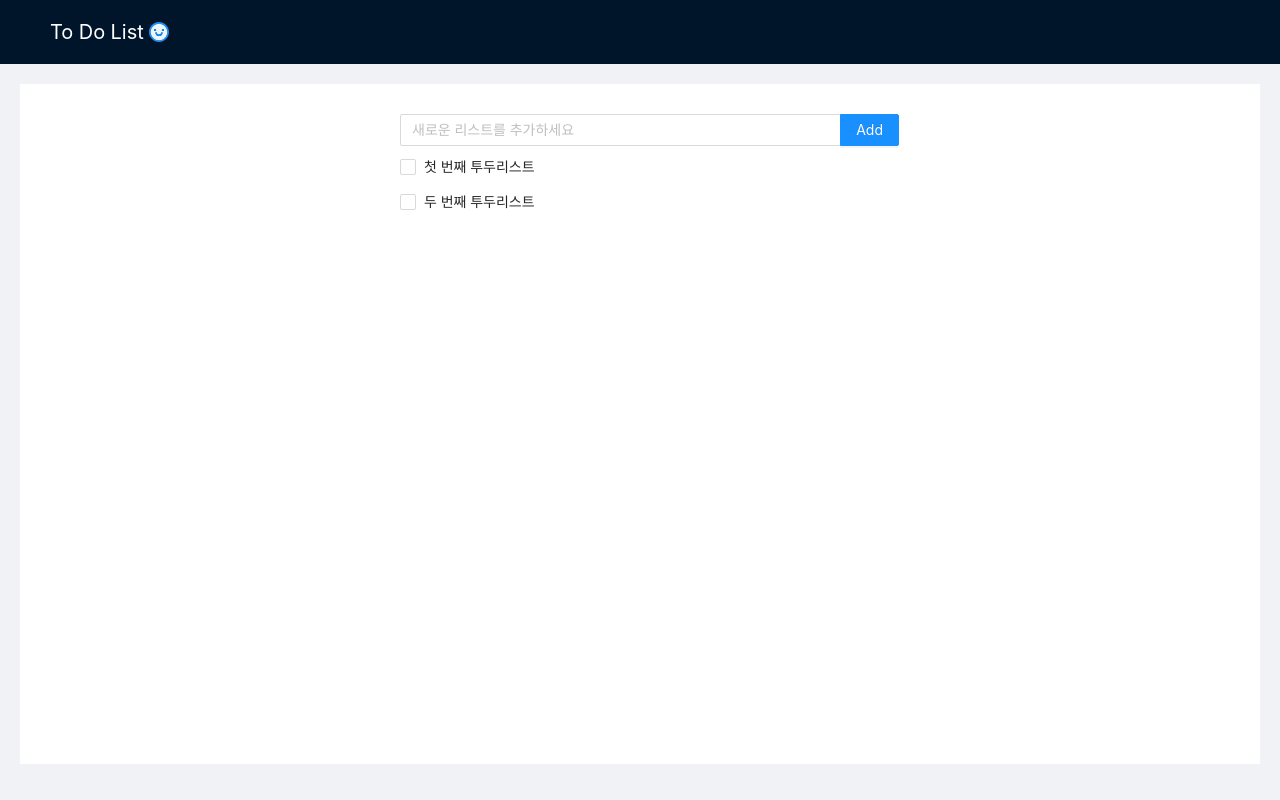
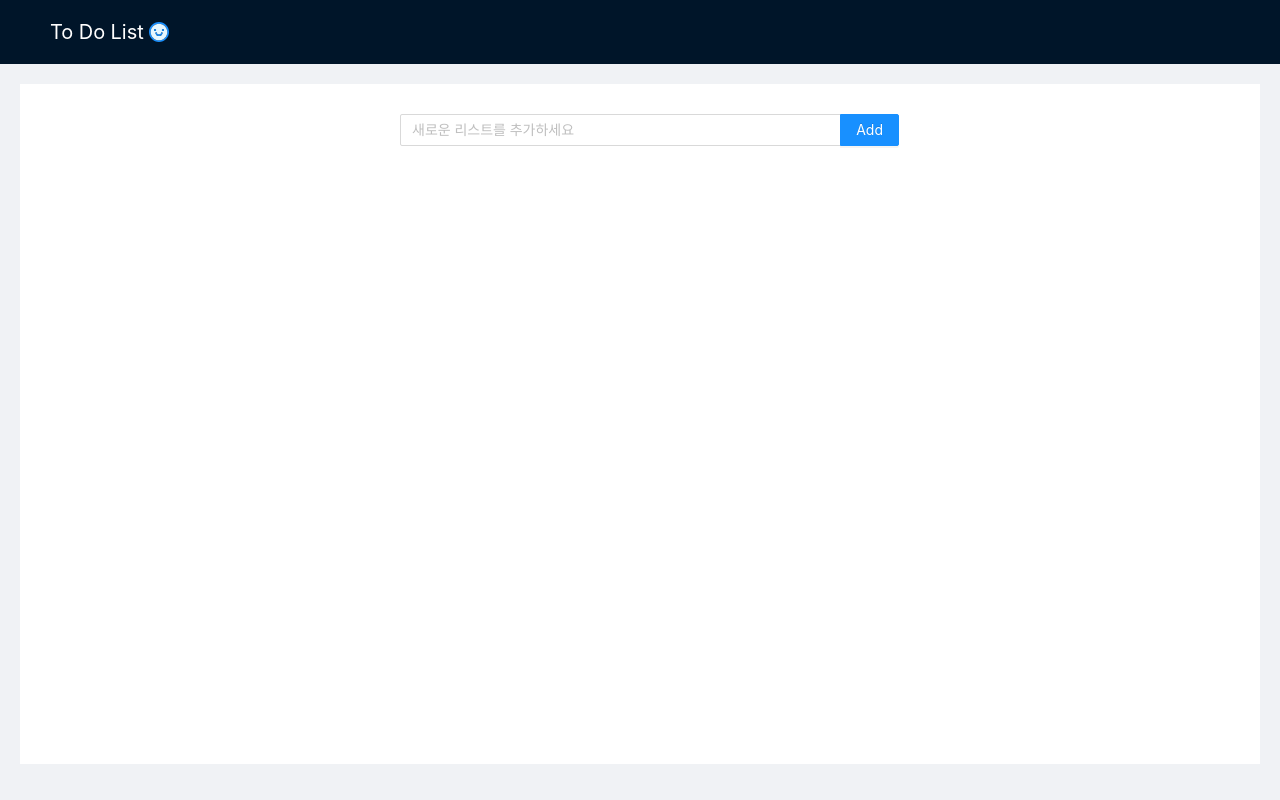
Before and after one commit to W00JIN/Study, a React (Create React App) app in the folder TodoList/client/todo-react-app/: page /todo in a window 1280 px wide. Built offline with nearby package versions, Linux system fonts and the light colour scheme.

Commit message:
feat : Add onClick handler

```diff
--- a/TodoList/client/todo-react-app/src/components/views/Main/Main.js
+++ b/TodoList/client/todo-react-app/src/components/views/Main/Main.js
@@ -1,5 +1,5 @@
 import React from 'react'
-import { Layout } from 'antd'
+import { Layout, List } from 'antd'
 import 'antd/dist/antd.min.css'
 import NavBar from '../NavBar/NavBar'
 import AddTodo from '../Todo/AddTodo'
@@ -12,19 +12,24 @@ class Main extends React.Component{
     constructor(props){
         super(props)
         this.state = {
-            items : [
-                {id:0, title : "첫 번째 투두리스트", done : true},
-                {id:1, title : "두 번째 투두리스트", done : true}
-            ]
+            items : []
         }
+    }
+    addTodo = (item) => {
+        const thisItems = this.state.items
+        item.id = "ID-" + thisItems.length
+        item.done = false
+        thisItems.push(item)
+        this.setState({ items : thisItems })
+        console.log("items : ", this.state.items)
     }
     render() {
         var todoItems = this.state.items.length>0 && (
-            <list>
+            <List>
                 {this.state.items.map((item,idx)=>(
                     <Todo key={item.id} item={item}/>
                 ))}
-            </list>
+            </List>
         )
 
         return(
@@ -33,7 +38,7 @@ class Main extends React.Component{
                 <Content style={{ padding: '20px' }}>
                     <div className="site-layout-content" style={{ backgroundColor:"white", height: "85vh" , padding: "30px", fontSize:"15pt"}}>
                         <div style={{margin:"auto", width :"500px"}}>
-                            <AddTodo/>
+                            <AddTodo addTodo={this.addTodo}/>
                             <div>
                                 {todoItems}
                             </div>
--- a/TodoList/client/todo-react-app/src/components/views/Todo/AddTodo.js
+++ b/TodoList/client/todo-react-app/src/components/views/Todo/AddTodo.js
@@ -6,12 +6,16 @@ class AddTodo extends React.Component{
     constructor(props){
         super(props)
         this.state = { item: { title : "" } }
+        this.addTodo = props.addTodo
     }
     onInputChange = (e) => {
         const thisItem = this.state.item
         thisItem.title = e.target.value
         this.setState({item : thisItem})
-        console.log(thisItem)
+    }
+    onButtonClick = () => {
+        this.addTodo(this.state.item)
+        this.setState({ item: { title : "" } })
     }
     render() {
         return(
@@ -23,6 +27,7 @@ class AddTodo extends React.Component{
                     style={{ width: "500px", marginLeft:"10px" }}
                     onChange={this.onInputChange}
                     value = {this.state.item.title}
+                    onSearch={this.onButtonClick}
                 />
             </div>
         )
--- a/TodoList/client/todo-react-app/src/components/views/Todo/Todo.js
+++ b/TodoList/client/todo-react-app/src/components/views/Todo/Todo.js
@@ -13,7 +13,7 @@ class Todo extends React.Component{
     render() {
         return(
             <div>
-                <Checkbox style={{padding:"10px 0 0 10px"}}> <text>{this.state.item.title}</text> </Checkbox>
+                <Checkbox style={{padding:"10px 0 0 10px"}}> <span>{this.state.item.title}</span> </Checkbox>
             </div>
         )
     }
```
